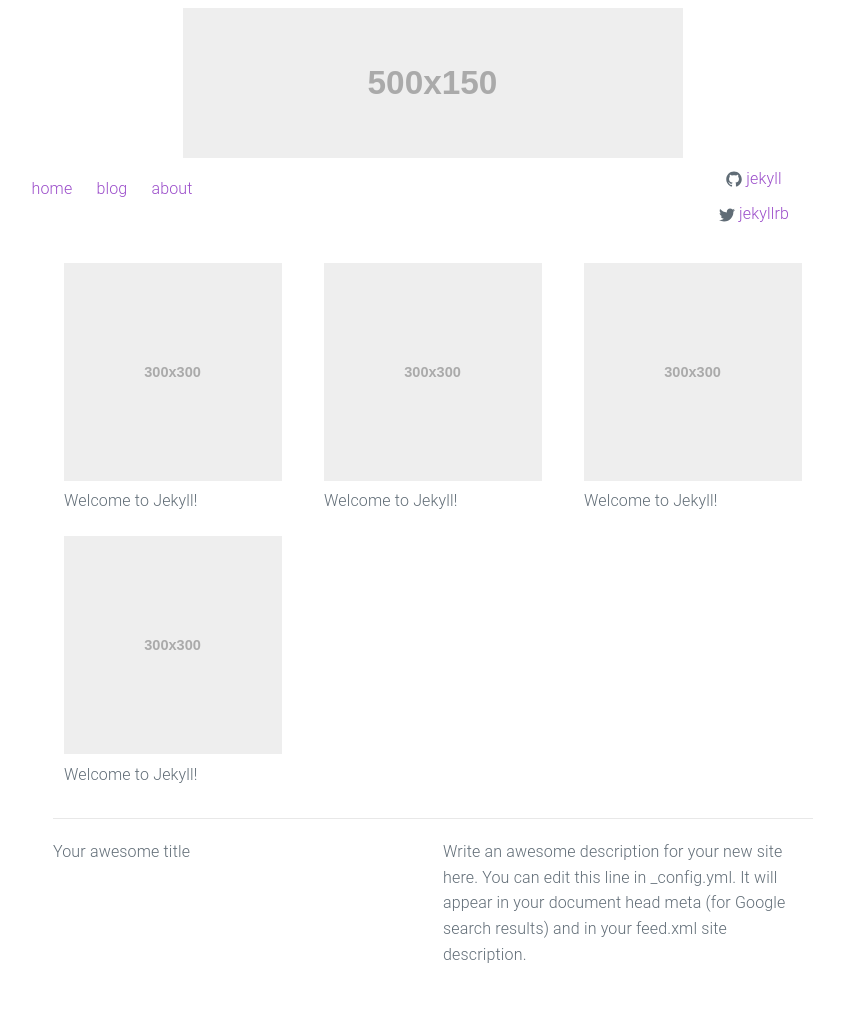
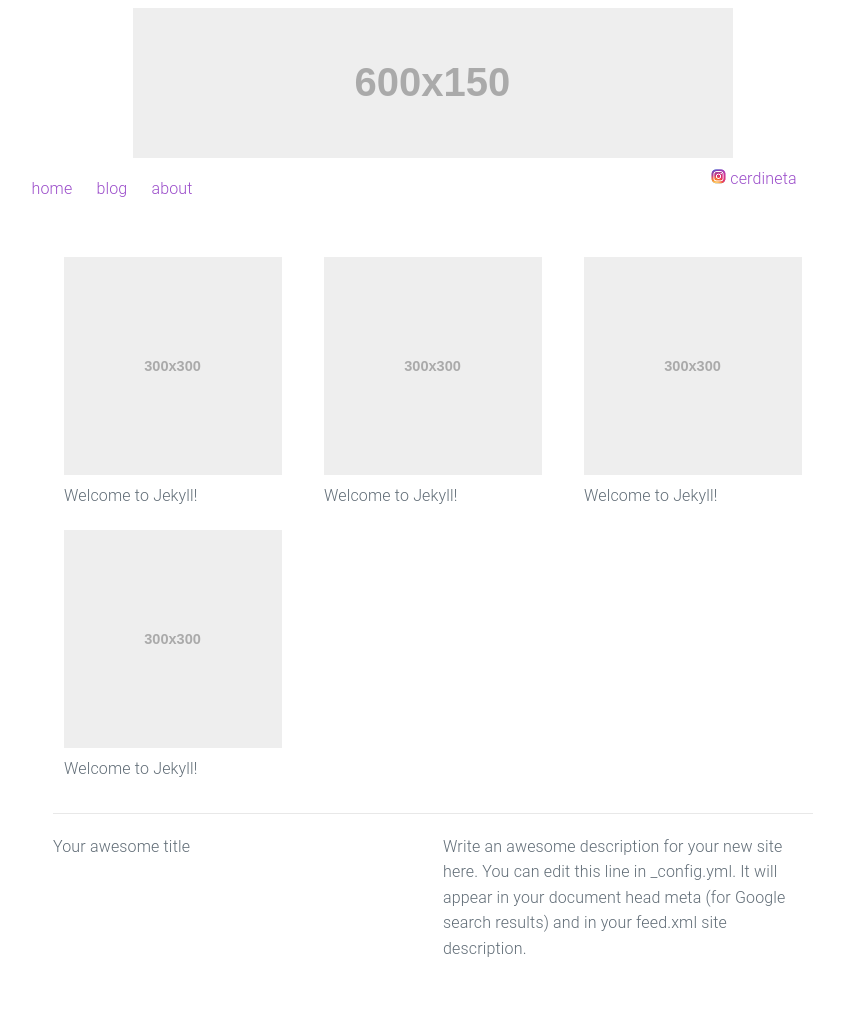
Before and after one commit to cerdineta/cerdineta.github.io, a Jekyll site: the page built from index.html, in a window 1280 px wide. Shown: the whole page, without its empty margins (207-1051 px from the left). Built offline with Jekyll 4.4.1, drawn with Linux system fonts in a browser that asks for light colours.

Commit message:
Add some picture and the instagram thinghy

```diff
--- a/_config.yml
+++ b/_config.yml
@@ -7,8 +7,7 @@ description: > # this means to ignore newlines until "baseurl:"
   Google search results) and in your feed.xml site description.
 baseurl: "" # the subpath of your site, e.g. /blog
 url: "http://yourdomain.com" # the base hostname & protocol for your site
-twitter_username: jekyllrb
-github_username:  jekyll
+instagram_username: cerdineta
 
 # Build settings
 markdown: kramdown
--- a/_includes/header.html
+++ b/_includes/header.html
@@ -1,8 +1,8 @@
 <header class="site-header">
-  <a class="site-title" href="{{ site.baseurl }}/"><img src="holder.js/500x150"></a>
+  <a class="site-title" href="{{ site.baseurl }}/"><img src="holder.js/600x150"></a>
+
 
   <nav class="navbar">
-
   <div class="row">
   <div class="column">
     <ul>
@@ -27,6 +27,21 @@
         </li>
         {% endif %}
 
+
+
+        {% if site.instagram_username %}
+        <li>
+          <a target="_blank" rel="noopener noreferrer"  href="https://instagram.com/{{ site.instagram_username }}" >
+            <span class="icon  icon--instagram">
+		<img src='/images/instagram_icon.png' >
+            </span>
+
+            <span class="username">{{ site.instagram_username }}</span>
+          </a>
+        </li>
+        {% endif %}
+
+
         {% if site.twitter_username %}
         <li>
           <a href="https://twitter.com/{{ site.twitter_username }}">
@@ -44,7 +59,6 @@
       </ul>
 
   </div>
-
   </nav>
 
 </header>
```
Also changed, not shown: _blog/2019-01-10-My-first-post.md (+1 -1 lines), images/instagram_icon.png (added), 1 other file.
